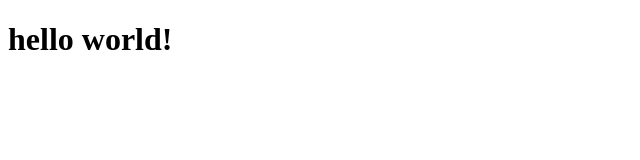
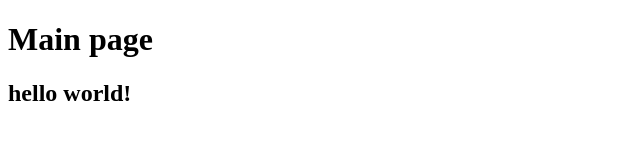
Before and after one commit to JohnQue/SourceTreePr3, a plain HTML site: page index.html in a window 1280 px wide. Shown: the whole page, without its empty margins (0-640 px from the left). Drawn offline with Linux system fonts and the light colour scheme.

Commit message:
메인 페이지 수식어 추가

```diff
--- a/index.html
+++ b/index.html
@@ -7,6 +7,7 @@
     <title>Document</title>
 </head>
 <body>
-    <h1>hello world!</h1>
+    <h1>Main page</h1>
+    <h2>hello world!</h2>
 </body>
 </html>
```
